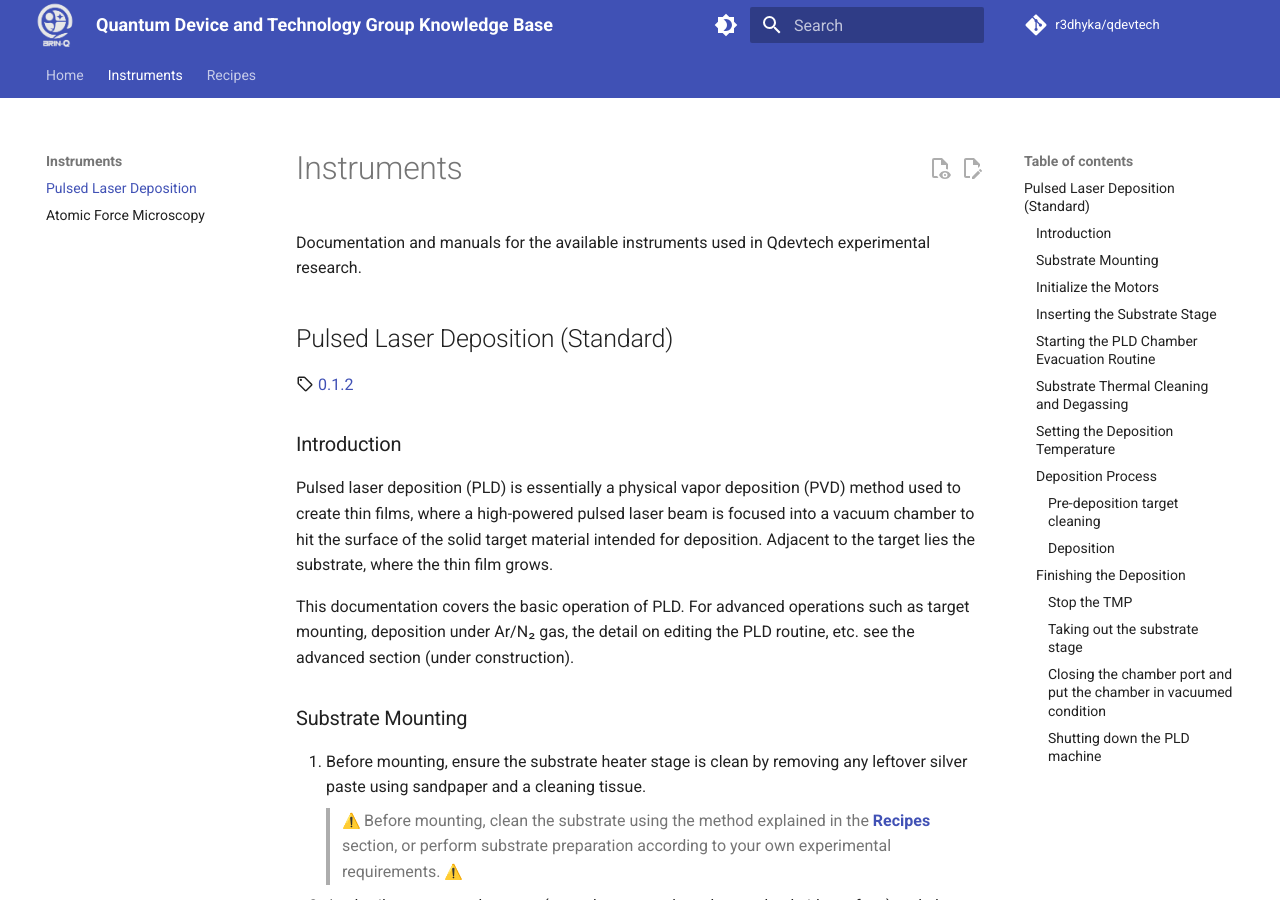
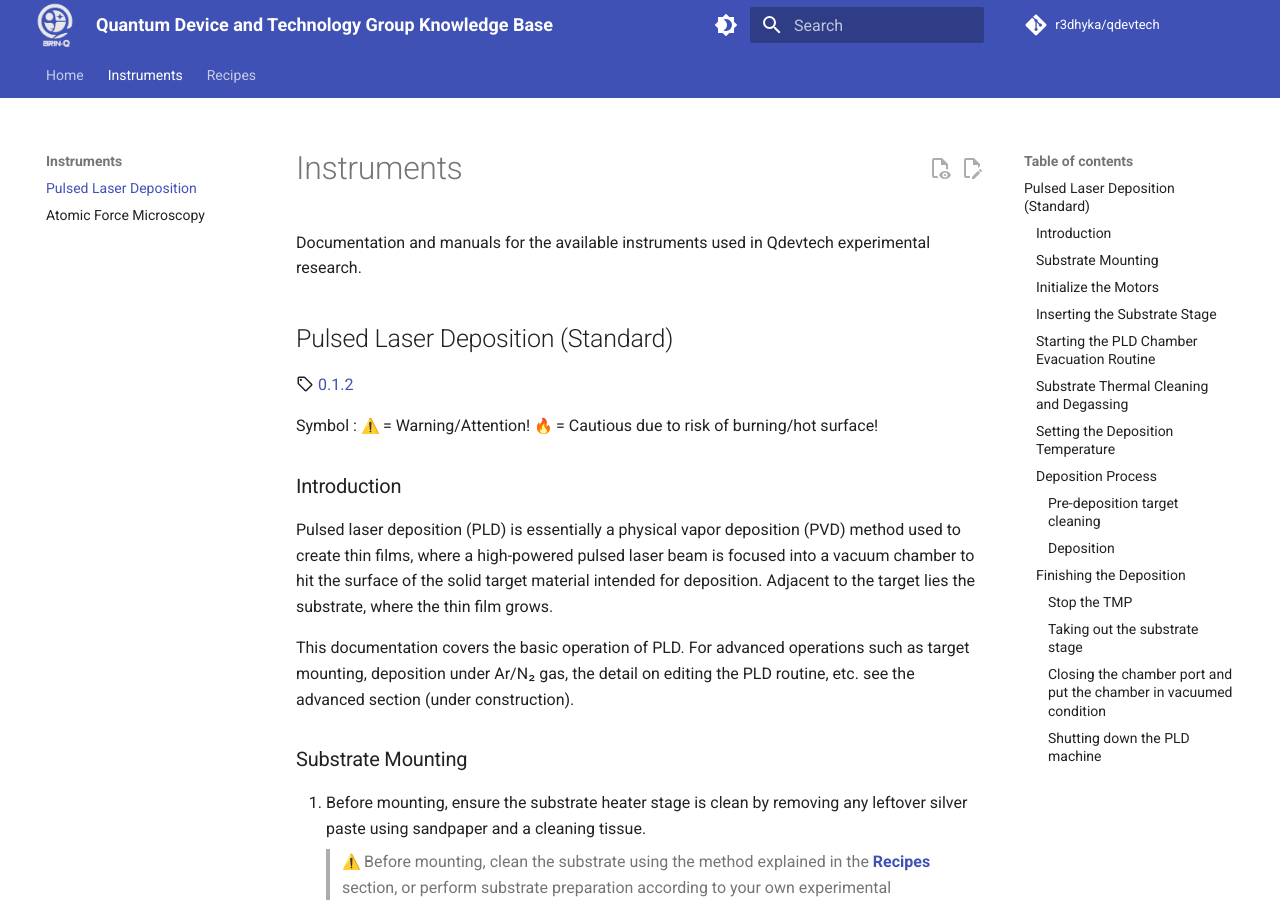
Before and after one commit to r3dhyka/qudev, an MkDocs documentation site: the page built from docs/instruments/pld.md, in a window 1280 px wide and 900 px high. Built offline with MkDocs 1.6.1 and Material for MkDocs 9.7.7, drawn with Linux system fonts in a browser that asks for light colours; emoji names are drawn with the system emoji font; comment, search, counter and statistics services are not loaded.

Commit message:
Update pld.md
Symbol meaning added

```diff
--- a/docs/instruments/pld.md
+++ b/docs/instruments/pld.md
@@ -6,6 +6,9 @@ Documentation and manuals for the available instruments used in Qdevtech experim
 ## Pulsed Laser Deposition (Standard)
 :material-tag-outline:{ title="Minimum version" } [0.1.2](../changelog/index.md)
 
+Symbol :
+:warning: = Warning/Attention!
+:fire: = Cautious due to risk of burning/hot surface!
 
 ### Introduction
 
```
